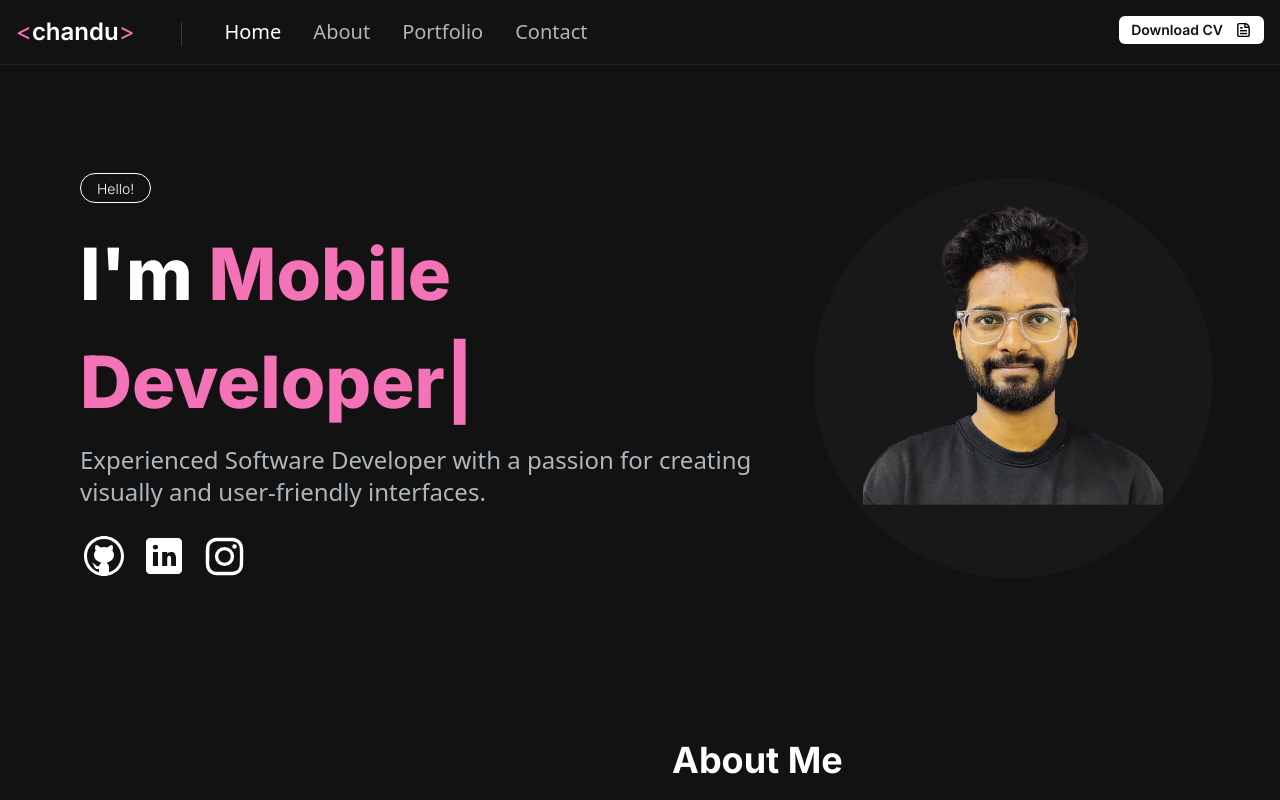
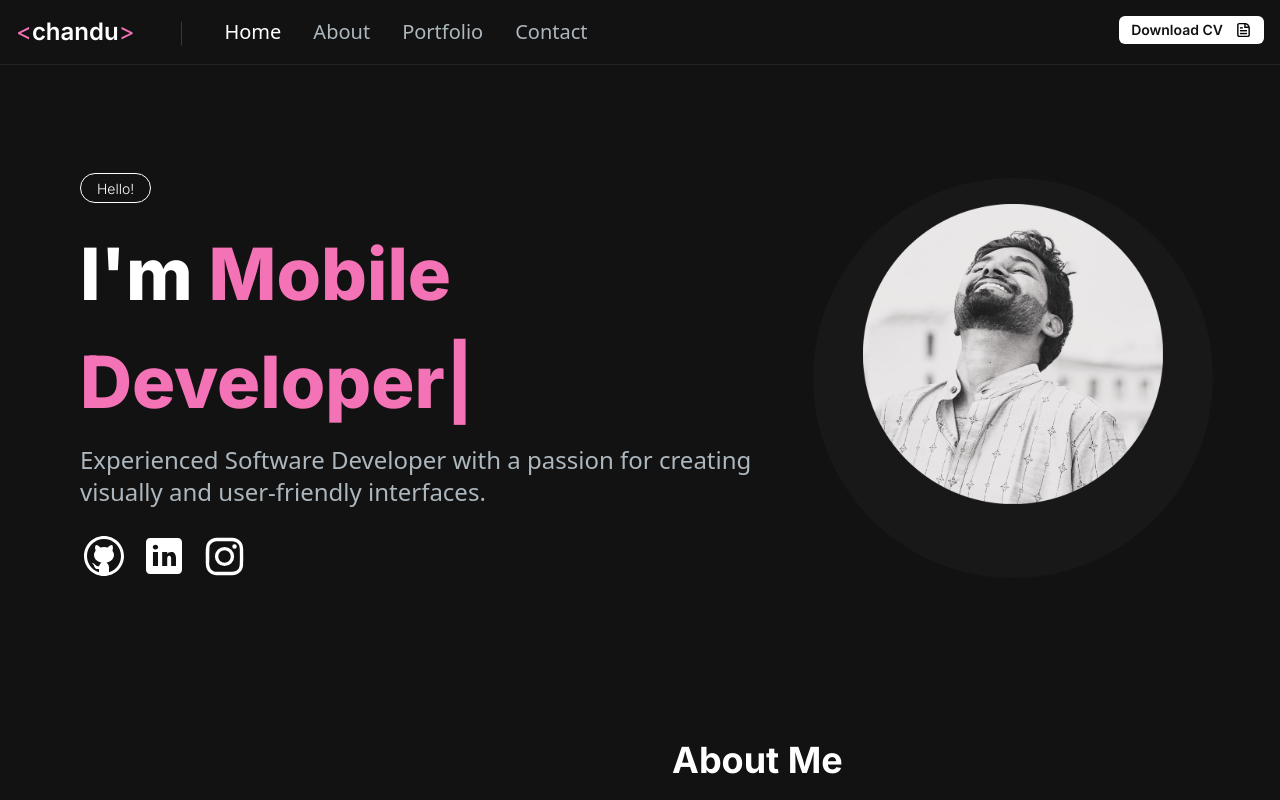
Before and after one commit to thereddycr/my-portfolio, a Next.js app: page / in a window 1280 px wide. Shown: the top 800 px of the page. Built offline with nearby package versions, Linux system fonts and the light colour scheme; a web font is replaced by a local one.

Commit message:
updated profile photo

```diff
--- a/src/app/components/Home.jsx
+++ b/src/app/components/Home.jsx
@@ -104,7 +104,7 @@ const Home = () => {
         >
           <div className="rounded-full bg-[#181818] w-[250px] h-[250px] lg:w-[400px] lg:h-[400px] relative">
             <Image
-              src="./images/profile1.png"
+              src="./images/profile4.png"
               alt="profile image"
               className="absolute transform -translate-x-1/2 -translate-y-1/2 top-44 left-1/2"
               width={300}
```
Also changed, not shown: public/images/profile3.jpg (added), public/images/profile4.png (added).
